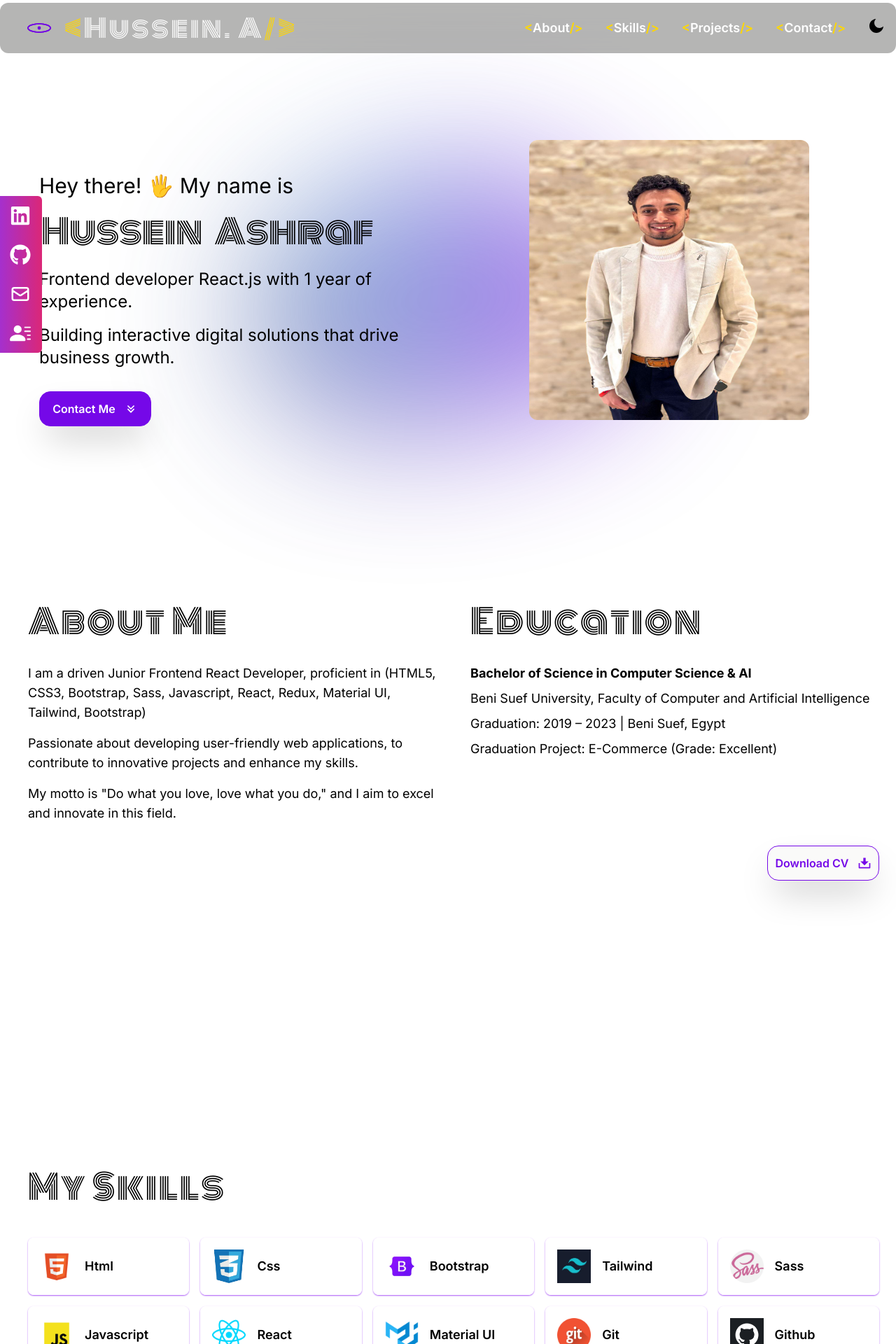
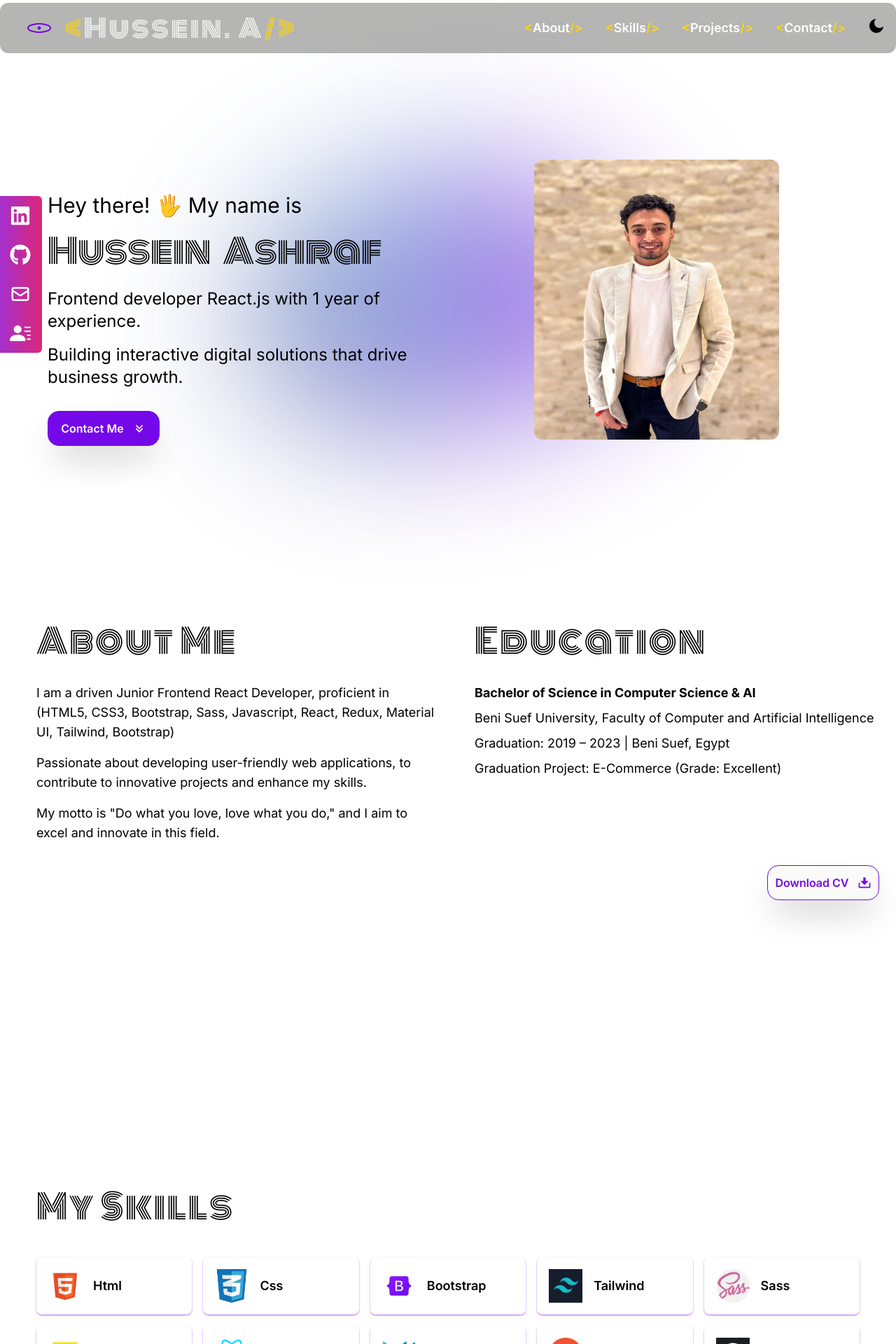
Before and after one commit to HusseinAshraf/My-Portfolio, a React (Vite) app: page / in a window 1280 px wide. Shown: the top 1920 px of the page at 70% size. Built offline with nearby package versions, Linux system fonts and the light colour scheme.

Commit message:
update ALl

```diff
--- a/src/components/about/About.jsx
+++ b/src/components/about/About.jsx
@@ -22,7 +22,7 @@ function About() {
   });
 
   return (
-    <section className="about-section mx-auto ml-4 my-9 px-4  pt-7 md:min-h-screen md:px-6" id="about">
+    <section className="about-section mx-auto ml-7 my-9 px-4  pt-7 md:min-h-screen md:px-6" id="about">
       <div className="flex flex-col gap-8 md:flex-row md:gap-12">
         {/* About Me Section */}
         <div ref={aboutMeRef} className="about-me md:w-1/2">
--- a/src/components/hero/Hero.jsx
+++ b/src/components/hero/Hero.jsx
@@ -6,7 +6,7 @@ import './Hero.css';
 function Hero() {
   return (
     <section >
-      <div className="relative ml-4 flex p-4 min-h-screen flex-col-reverse items-center justify-center md:flex-row">
+      <div className="relative m-7 flex p-4 min-h-screen flex-col-reverse items-center justify-center md:flex-row">
         <div className="w-full  md:w-1/2 md:p-6">
           <p className="hero-text hero-text-delay-1 mb-4 mt-3 text-center text-xl md:mb-6 md:mt-14 md:text-start md:text-2xl lg:text-3xl">
             Hey there! 🖐️ My name is
@@ -34,9 +34,7 @@ function Hero() {
           <img
             src={myPhoto}
             alt="My photo"
-            width={500}
-            height={500}
-            className="mt-12 h-[300px] w-[300px] rounded-3xl md:mt-0 md:h-[350px] md:w-[350px] lg:h-[400px] lg:w-[400px]"
+            className="mt-12 h-[400px] w -[350px] rounded-3xl md:mt-0 md:h-[350px] md:w-[350px] lg:h-[400px] lg:w-[350px]"
           />
         </div>
       </div>
--- a/src/components/projects/Projects.jsx
+++ b/src/components/projects/Projects.jsx
@@ -13,7 +13,7 @@ function Projects() {
     : PROJECTS.filter((project) => project.filterId.includes(filter));
 
   return (
-    <section className="projects-section mx-auto overflow-hidden px-6 py-9 ml-4 flex flex-col" id="projects">
+    <section className="projects-section mx-auto overflow-hidden px-6 py-9 ml-5 flex flex-col" id="projects">
       <SectionHeading>Projects</SectionHeading>
 
       <div className="flex flex-wrap justify-center  gap-4 mb-6">
--- a/src/components/skills/Skills.jsx
+++ b/src/components/skills/Skills.jsx
@@ -13,7 +13,7 @@ import SkillCard from './SkillCard';
 
 function Skills() {
   return (
-    <section className="skills-section ml-4 my-8 px-4 md:px-6" id="skills">
+    <section className="skills-section m-7 my-8 px-4 md:px-6" id="skills">
       <SectionHeading>My Skills</SectionHeading>
       <div className="mt-12 grid grid-cols-2  sm:grid-cols-3 lg:grid-cols-4 xl:grid-cols-5 gap-4 justify-center">
         <SkillCard image={Html}>Html</SkillCard>
```
